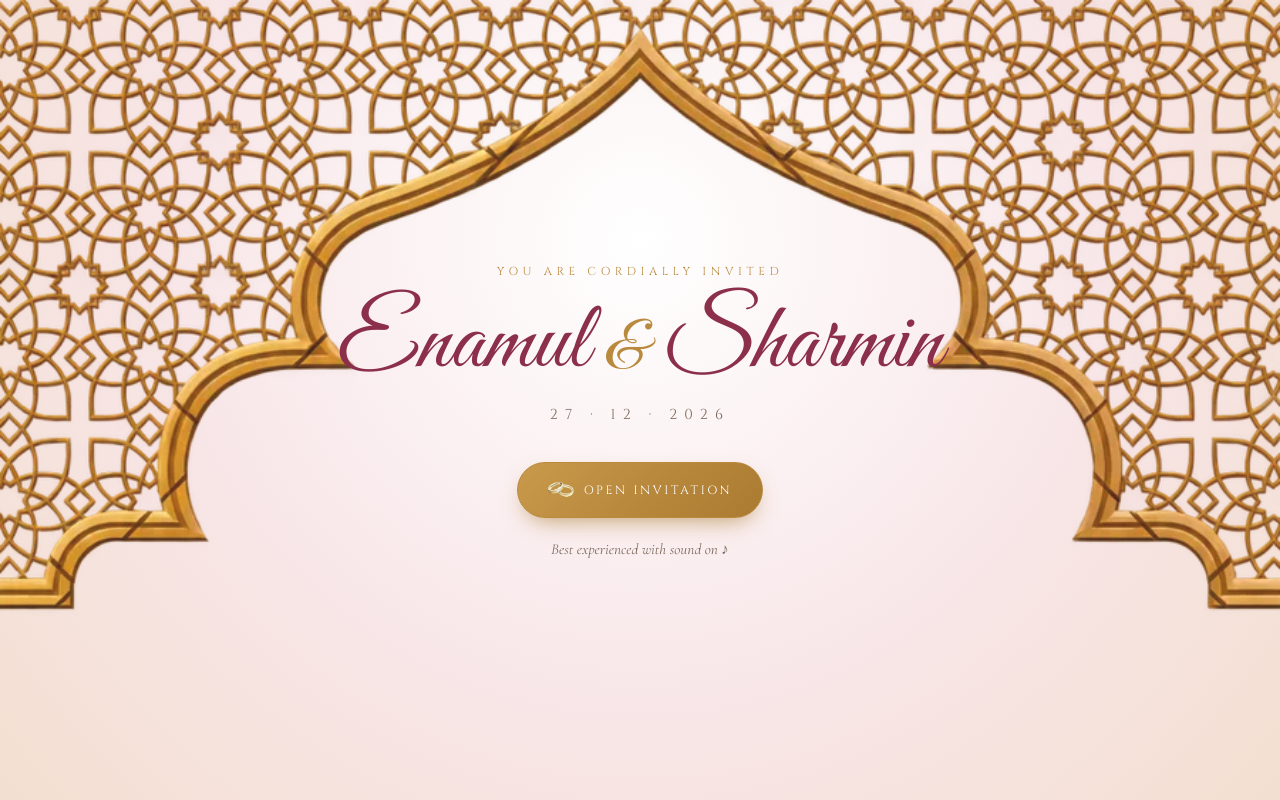
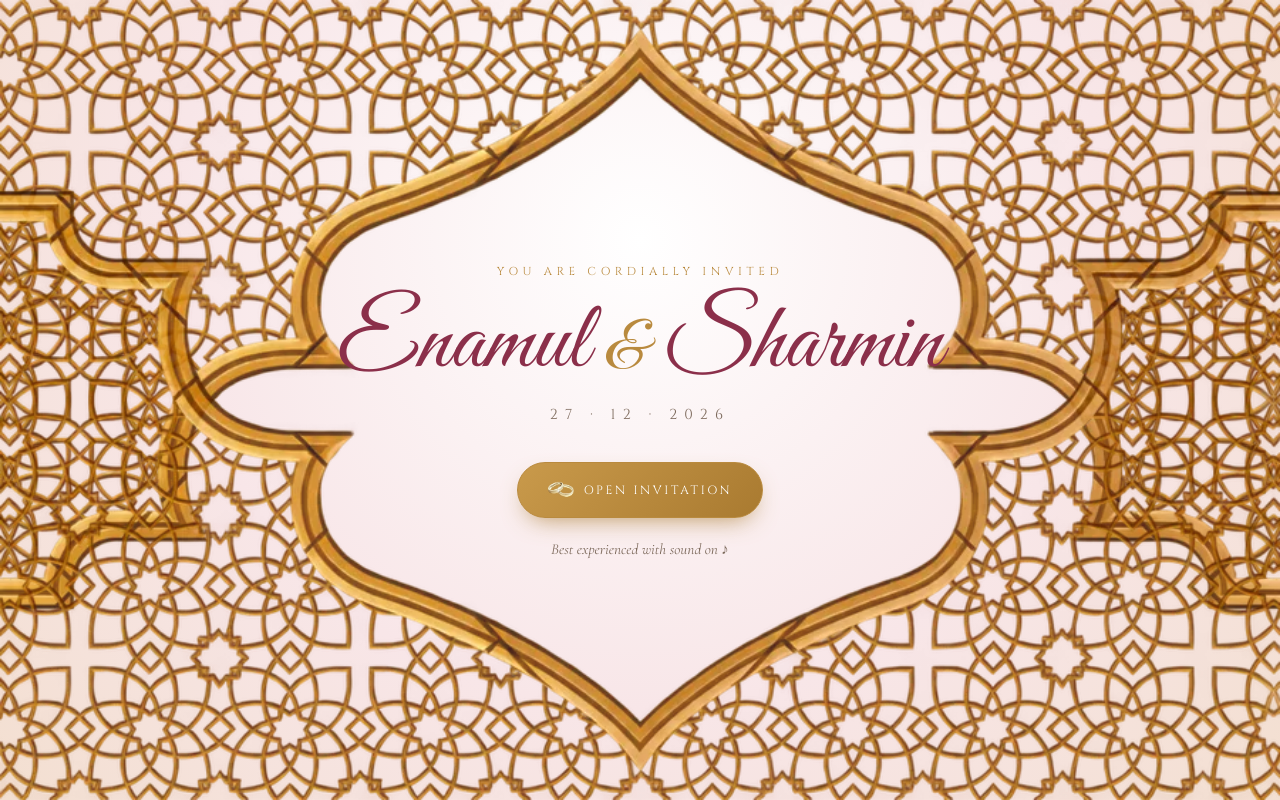
Before and after one commit to mdenamulhaqueandandzarinsharmin/md-enamul-zarin-engagement, a plain HTML site: page index.html in a window 1280 px wide. Drawn offline with nearby package versions, Linux system fonts and the light colour scheme.

Commit message:
Update index.html

```diff
--- a/index.html
+++ b/index.html
@@ -18,9 +18,10 @@
 <body class="locked">
 
   <!-- ================= COVER ================= -->
-  <div class="cover" id="cover">
-    <img src="img/Ornate_Golden.webp" class="cover-arch" alt="" aria-hidden="true">
-    <div class="cover-inner">
+    <div class="cover" id="cover">
+  <img src="img/Ornate_Golden.webp" class="cover-arch" alt="" aria-hidden="true">
+  <img src="img/Ornate_Golden.webp" class="cover-arch cover-arch-bottom" alt="" aria-hidden="true">
+  <div class="cover-inner">
       <p class="eyebrow">You are cordially invited</p>
       <h1 class="cover-names">Enamul <span>&</span> Sharmin</h1>
       <p class="cover-date">27 · 12 · 2026</p>
```
